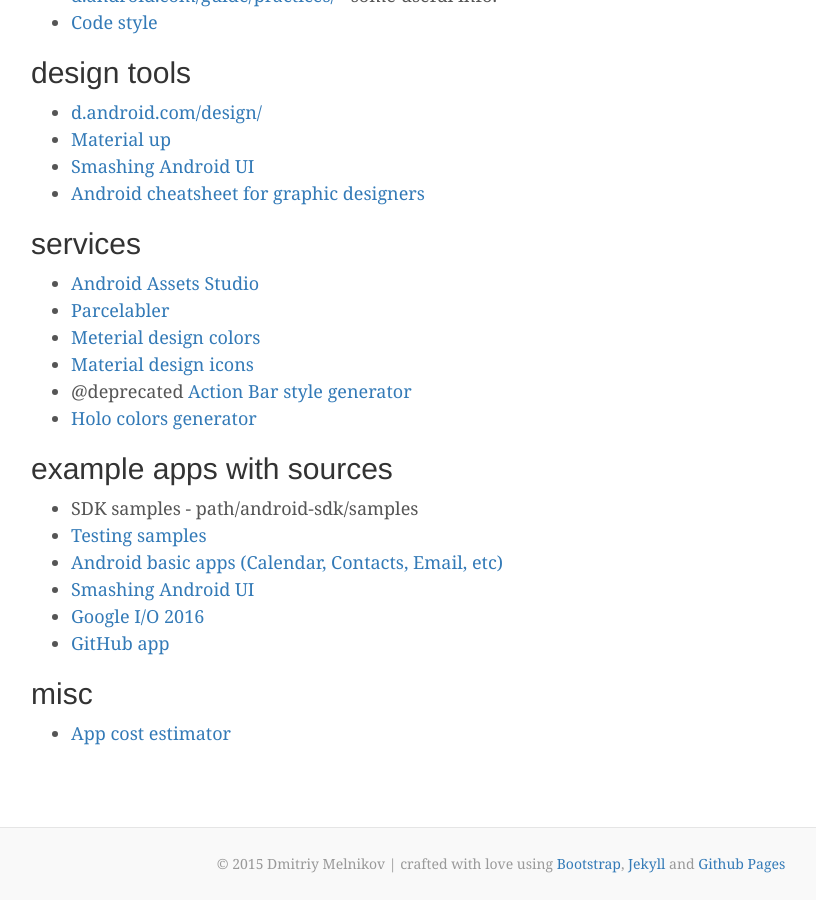
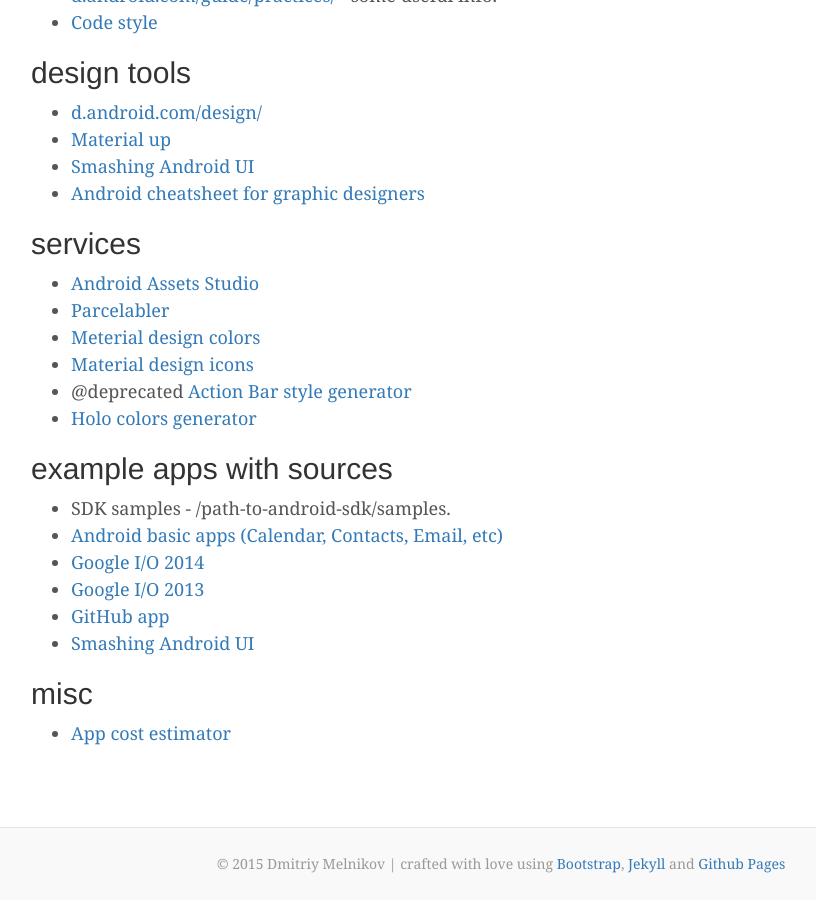
Before and after one commit to melnikovdv/melnikovdv.github.io, a Jekyll site: the page built from _posts/2013-04-17-android-materials.md, in a window 1280 px wide and 900 px high, scrolled down 1175 px. Shown: the whole window, without its empty margins (139-955 px from the left). Built offline with Jekyll 4.4.1, drawn with Linux system fonts in a browser that asks for light colours; nearby versions of some CDN libraries; comment, search, counter and statistics services are not loaded.

Commit message:
link changes

```diff
--- a/_posts/2013-04-17-android-materials.md
+++ b/_posts/2013-04-17-android-materials.md
@@ -62,12 +62,12 @@
 example apps with sources
 -------------------------
 
-* SDK samples - path/android-sdk/samples
-* [Testing samples](https://github.com/googlesamples/android-testing)
+* SDK samples - /path-to-android-sdk/samples.
 * [Android basic apps (Calendar, Contacts, Email, etc)](https://android.googlesource.com/)
+* [Google I/O 2014](https://play.google.com/store/apps/details?id=com.google.samples.apps.iosched)
+* [Google I/O 2013](https://play.google.com/store/apps/details?id=com.google.android.apps.iosched&feature=search_result#?t=W251bGwsMSwxLDEsImNvbS5nb29nbGUuYW5kcm9pZC5hcHBzLmlvc2NoZWQiXQ..)
+* [GitHub app](https://play.google.com/store/apps/details?id=com.github.mobile&feature=search_result#?t=W251bGwsMSwxLDEsImNvbS5naXRodWIubW9iaWxlIl0.)
 * [Smashing Android UI](https://play.google.com/store/apps/details?id=com.androiduipatterns.smashingandroidui.examples)
-* [Google I/O 2016](https://play.google.com/store/apps/details?id=com.google.samples.apps.iosched)
-* [GitHub app](https://play.google.com/store/apps/details?id=com.github.mobile&feature=search_result#?t=W251bGwsMSwxLDEsImNvbS5naXRodWIubW9iaWxlIl0.)
 
 misc
 ----
```
Also changed, not shown: other parts of _posts/2013-04-17-android-materials.md (+1 -1 lines).
